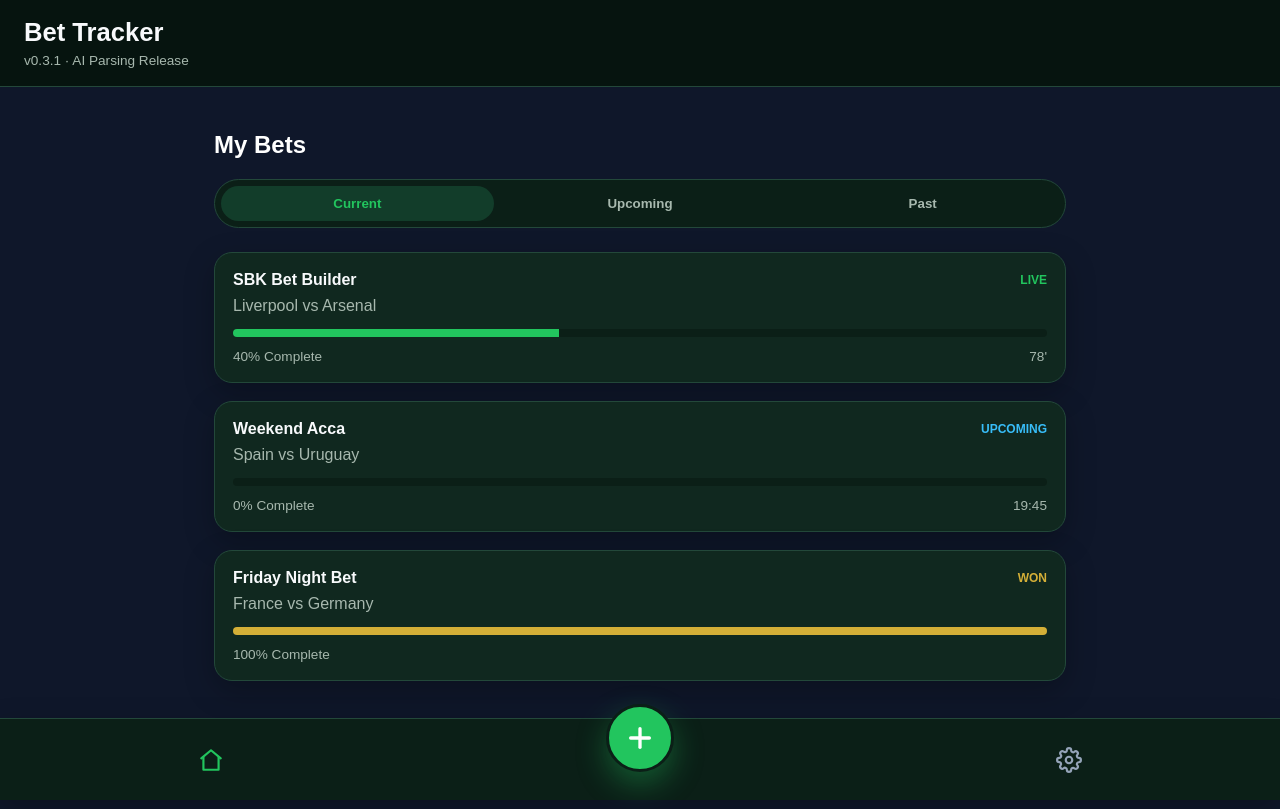
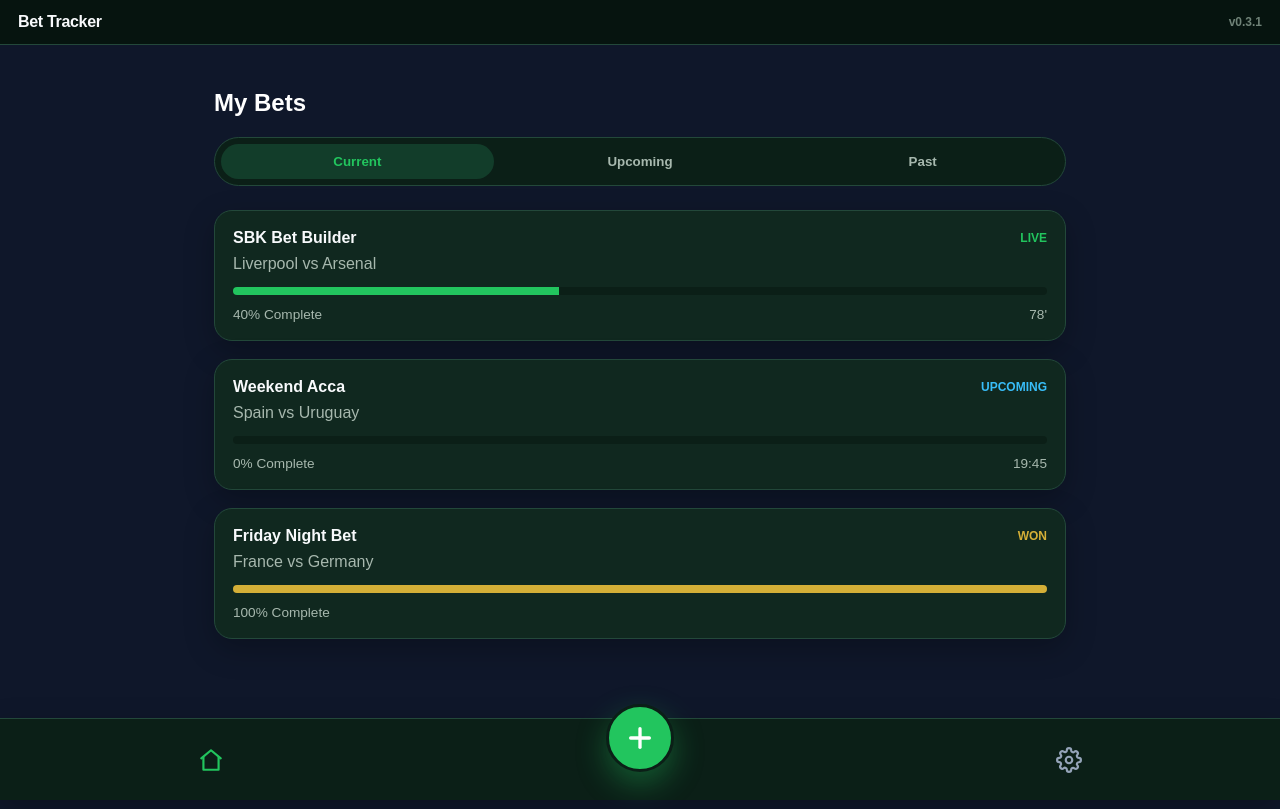
Before and after one commit to dcast-gif/Bet-Tracker, a Next.js app in the folder frontend/: page / in a window 1280 px wide. Built offline with nearby package versions, Linux system fonts and the light colour scheme.

Commit message:
Update Header.tsx

```diff
--- a/frontend/src/components/Header.tsx
+++ b/frontend/src/components/Header.tsx
@@ -8,30 +8,36 @@ export default function Header({ title }: HeaderProps) {
   return (
     <header
       style={{
-        padding: "18px 24px",
+        height: "45px",
+        padding: "0 18px",
         borderBottom: `1px solid ${colors.border}`,
         background: colors.background,
+        display: "flex",
+        alignItems: "center",
+        justifyContent: "space-between",
       }}
     >
       <h1
         style={{
           margin: 0,
-          fontSize: "1.6rem",
+          fontSize: "1rem",
           color: colors.textPrimary,
+          fontWeight: 700,
+          letterSpacing: "-0.02em",
         }}
       >
         {title}
       </h1>
 
-      <p
+      <span
         style={{
-          margin: "6px 0 0",
-          color: colors.textSecondary,
-          fontSize: "0.85rem",
+          color: colors.textMuted,
+          fontSize: "0.75rem",
+          fontWeight: 600,
         }}
       >
-        v0.3.1 · AI Parsing Release
-      </p>
+        v0.3.1
+      </span>
     </header>
   );
 }
```
